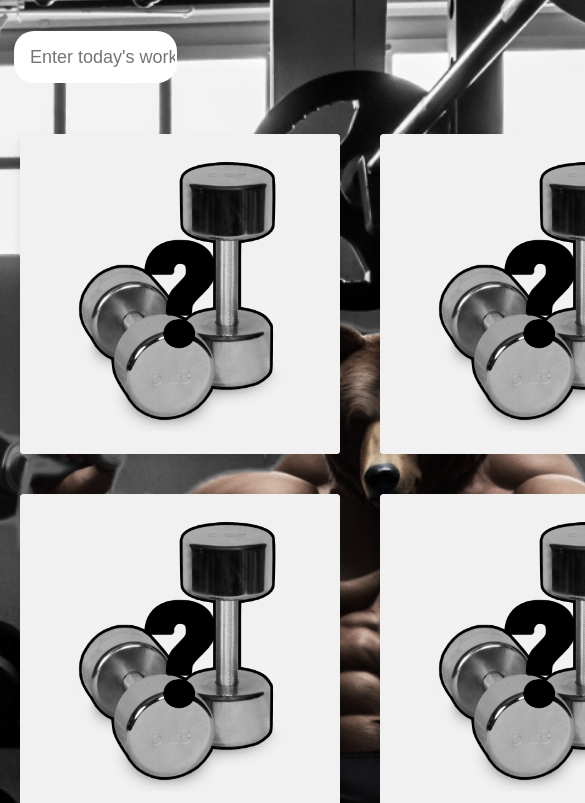
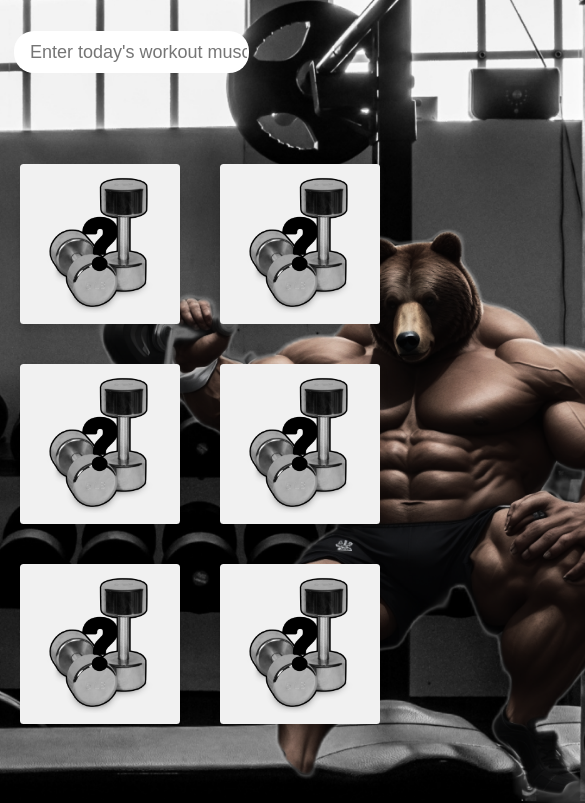
Before and after one commit to gobl1nzera/gymbearguide, a plain HTML site: page index.html in a window 390 px wide. Shown: the part 163-966 px from the top of the page, 585 px wide, since content can reach past the window. Drawn offline with nearby package versions, Linux system fonts and the light colour scheme.

Commit message:
agora vai

```diff
--- a/media.css
+++ b/media.css
@@ -1,9 +1,9 @@
-@media screen and (max-width: 300px) {
+@media screen and (max-width: 768px) {
     .desenho{
-        height: 500px;
-        width: 500px;
+        height: 800px;
+        width: 800px;
         z-index: -1;
-        margin-left: -120px;
+        margin-left: -260px;
     }
     .card-container {
         width: 40%;
@@ -14,8 +14,8 @@
         position: relative;
     }
     .card {
-        height: 120px;
-        width: 120px;
+        height: 160px;
+        width: 160px;
         background-color: #f1f1f1;
         border-radius: 3.5px;
         box-shadow: 0 4px 8px rgba(0, 0, 0, 0.1);
```
